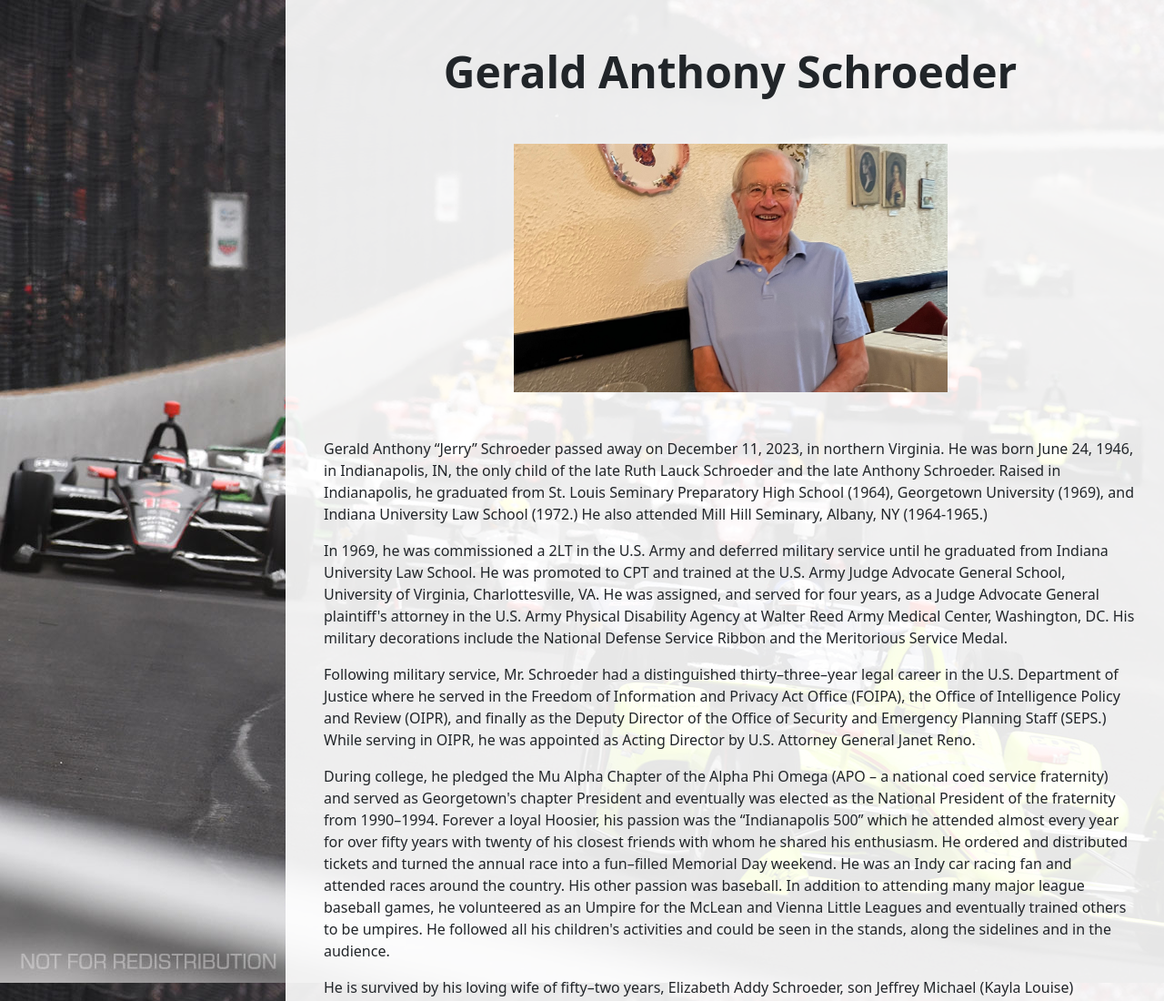
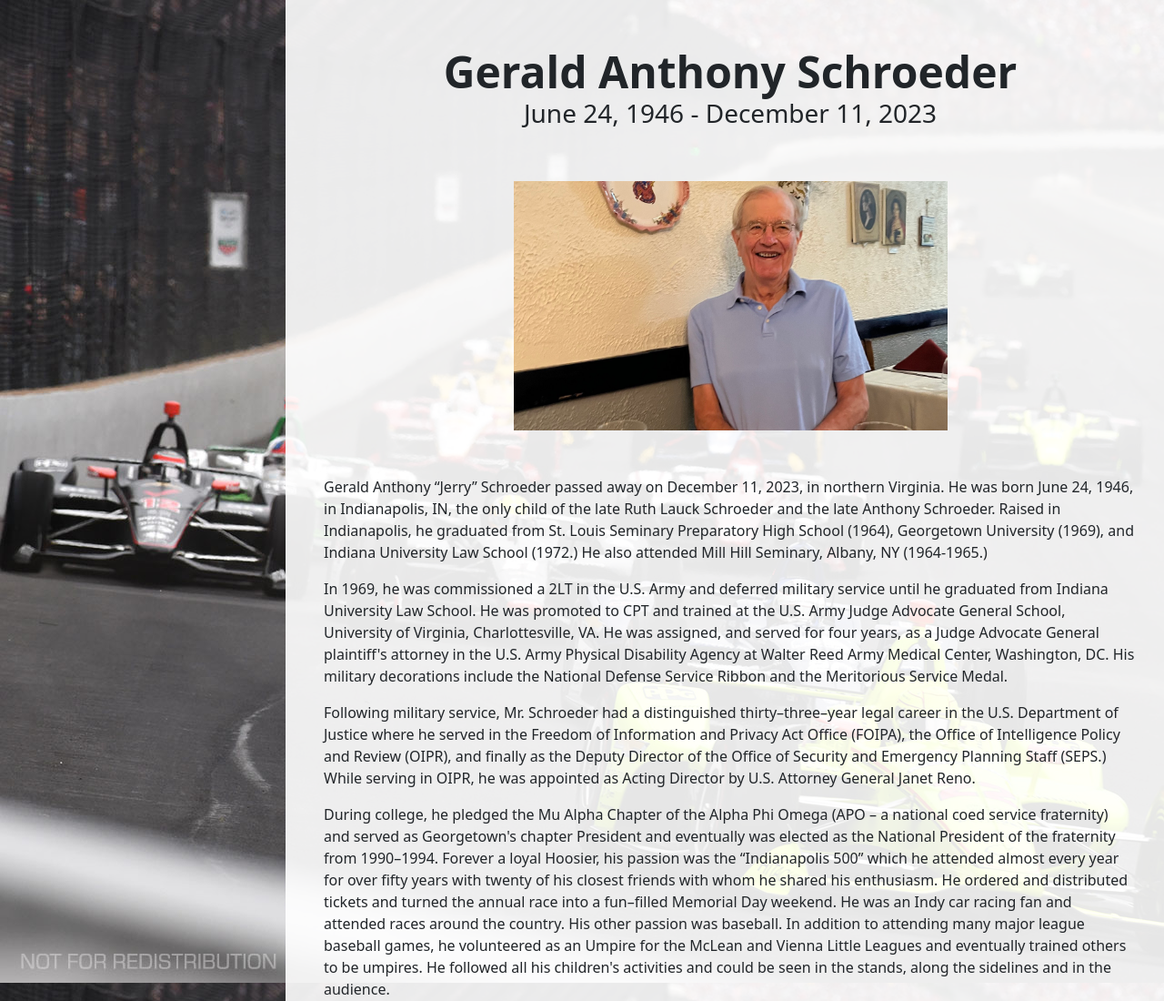
Before and after one commit to KatSDC/GeraldSchroeder, a plain HTML site: page index.html in a window 1280 px wide. Shown: the top 1100 px of the page at 91% size. Drawn offline with nearby package versions, Linux system fonts and the light colour scheme.

Commit message:
Minor updates

```diff
--- a/index.html
+++ b/index.html
@@ -14,6 +14,7 @@
         <div class="col-9 obituary">
             <div class="header">
                 <h1>Gerald Anthony Schroeder</h1>
+                <h3>June 24, 1946 - December 11, 2023</h3>
                 <div class="dad">
                     <img src="IMG_2712.jpeg" class="center" style="width:50%" alt="An older white man with grey hair and wire frame glasses wears a blue polo and smiles at the camera">
                 </div>
--- a/stylesheet.css
+++ b/stylesheet.css
@@ -8,7 +8,12 @@ h1 {
     font-weight: 900;
     font-size: 3em;
     margin: 0;
-    padding: 50px 0;
+    padding-top: 50px;
+}
+
+h3 {
+    text-align: center;
+    padding-bottom: 50px;
 }
 
 p {
```
